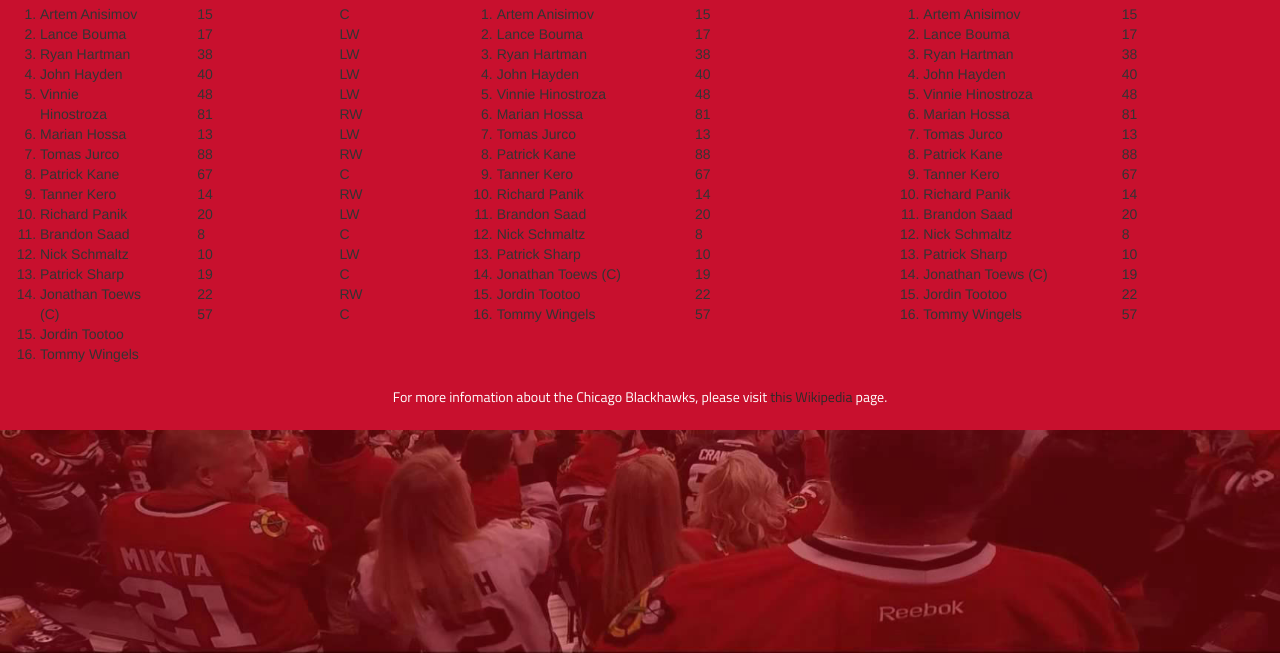
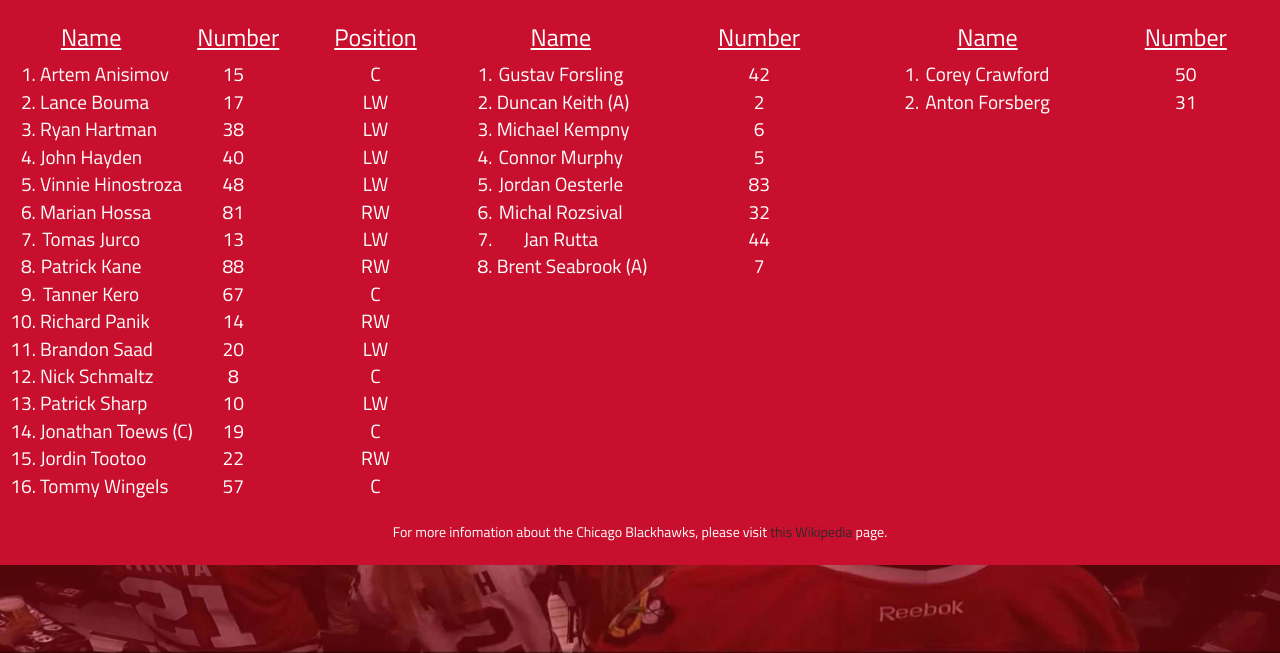
Before and after one commit to jake-jaworski/Tribute-Website, a plain HTML site: page roster.html in a window 1280 px wide. Shown: the part 147-800 px from the top of the page. Drawn offline with nearby package versions, Linux system fonts and the light colour scheme.

Commit message:
Completed roster lists and styling
Final roster was built for each position as well as the styling for each.

```diff
--- a/css/custom.css
+++ b/css/custom.css
@@ -70,7 +70,6 @@ p a:hover {
 
 #roster-bg {
   background-color: #C8102E;
-
 }
 
 h1 {
@@ -103,12 +102,31 @@ h1 {
   text-align: center;
 }
 
+div ol h3 {
+  text-decoration: underline;
+}
+
+div ul h3 {
+  text-decoration: underline;
+}
+
 p {
   color: #FFFFFF;
   font-family: 'Titillium Web', sans-serif;
+}
+
+li {
+   white-space: nowrap;
 }
 
 .pad-0 {
   padding-left: 0vw;
   padding-right: 0vw;
 }
+
+#list-txt {
+  font-family: 'Titillium Web', sans-serif;
+  color: #FFFFFF;
+  font-size: 1.5vw;
+  text-align: center;
+}
--- a/roster.html
+++ b/roster.html
@@ -61,7 +61,8 @@
         <h2 id="wht-txt-alt">Forwards</h2>
         <div class="row">
           <div class="col-lg-4 col-md-4 col-sm-4 col-xs-4 pad-0">
-            <ol>
+            <ol id="list-txt">
+              <h3>Name</h3>
               <li>Artem Anisimov</li>
               <li>Lance Bouma</li>
               <li>Ryan Hartman</li>
@@ -81,7 +82,8 @@
             </ol>
           </div>
           <div class="col-lg-4 col-md-4 col-sm-4 col-xs-4">
-            <ul style="list-style-type: none">
+            <ul id="list-txt" style="list-style-type: none">
+              <h3>Number</h3>
               <li>15</li>
               <li>17</li>
               <li>38</li>
@@ -100,8 +102,9 @@
               <li>57</li>
             </ul>
           </div>
-          <div class="col-lg-4 col-md-4 col-sm-4 col-xs-4">
-            <ul style="list-style-type: none">
+          <div class="col-lg-4 col-md-4 col-sm-4 col-xs-4 pad-0">
+            <ul id="list-txt" style="list-style-type: none">
+              <h3>Position</h3>
               <li>C</li>
               <li>LW</li>
               <li>LW</li>
@@ -125,86 +128,46 @@
       <div class="col-lg-4 col-md-4 col-sm-6 col-xs-12">
         <h2 id="wht-txt-alt">Defense</h2>
         <div class="col-lg-6 col-md-6 col-sm-6 col-xs-6">
-          <ol>
-            <li>Artem Anisimov</li>
-            <li>Lance Bouma</li>
-            <li>Ryan Hartman</li>
-            <li>John Hayden</li>
-            <li>Vinnie Hinostroza</li>
-            <li>Marian Hossa</li>
-            <li>Tomas Jurco</li>
-            <li>Patrick Kane</li>
-            <li>Tanner Kero</li>
-            <li>Richard Panik</li>
-            <li>Brandon Saad</li>
-            <li>Nick Schmaltz</li>
-            <li>Patrick Sharp</li>
-            <li>Jonathan Toews (C)</li>
-            <li>Jordin Tootoo</li>
-            <li>Tommy Wingels</li>
+          <ol id="list-txt">
+            <h3>Name</h3>
+            <li>Gustav Forsling</li>
+            <li>Duncan Keith (A)</li>
+            <li>Michael Kempny</li>
+            <li>Connor Murphy</li>
+            <li>Jordan Oesterle</li>
+            <li>Michal Rozsival</li>
+            <li>Jan Rutta</li>
+            <li>Brent Seabrook (A)</li>
           </ol>
         </div>
         <div class="col-lg-6 col-md-6 col-sm-6 col-xs-6">
-          <ul style="list-style-type: none">
-            <li>15</li>
-            <li>17</li>
-            <li>38</li>
-            <li>40</li>
-            <li>48</li>
-            <li>81</li>
-            <li>13</li>
-            <li>88</li>
-            <li>67</li>
-            <li>14</li>
-            <li>20</li>
-            <li>8</li>
-            <li>10</li>
-            <li>19</li>
-            <li>22</li>
-            <li>57</li>
+          <ul id="list-txt" style="list-style-type: none">
+            <h3>Number</h3>
+            <li>42</li>
+            <li>2</li>
+            <li>6</li>
+            <li>5</li>
+            <li>83</li>
+            <li>32</li>
+            <li>44</li>
+            <li>7</li>
           </ul>
         </div>
       </div>
       <div class="col-lg-4 col-md-4 col-sm-12 col-xs-12">
         <h2 id="wht-txt-alt">Goalies</h2>
         <div class="col-lg-6 col-md-6 col-sm-6 col-xs-6">
-          <ol>
-            <li>Artem Anisimov</li>
-            <li>Lance Bouma</li>
-            <li>Ryan Hartman</li>
-            <li>John Hayden</li>
-            <li>Vinnie Hinostroza</li>
-            <li>Marian Hossa</li>
-            <li>Tomas Jurco</li>
-            <li>Patrick Kane</li>
-            <li>Tanner Kero</li>
-            <li>Richard Panik</li>
-            <li>Brandon Saad</li>
-            <li>Nick Schmaltz</li>
-            <li>Patrick Sharp</li>
-            <li>Jonathan Toews (C)</li>
-            <li>Jordin Tootoo</li>
-            <li>Tommy Wingels</li>
+          <ol id="list-txt">
+            <h3>Name</h3>
+            <li>Corey Crawford</li>
+            <li>Anton Forsberg</li>
           </ol>
         </div>
         <div class="col-lg-6 col-md-6 col-sm-6 col-xs-6">
-          <ul style="list-style-type: none">
-            <li>15</li>
-            <li>17</li>
-            <li>38</li>
-            <li>40</li>
-            <li>48</li>
-            <li>81</li>
-            <li>13</li>
-            <li>88</li>
-            <li>67</li>
-            <li>14</li>
-            <li>20</li>
-            <li>8</li>
-            <li>10</li>
-            <li>19</li>
-            <li>22</li>
-            <li>57</li>
+          <ul id="list-txt" style="list-style-type: none">
+            <h3>Number</h3>
+            <li>50</li>
+            <li>31</li>
           </ul>
         </div>
       </div>
```
